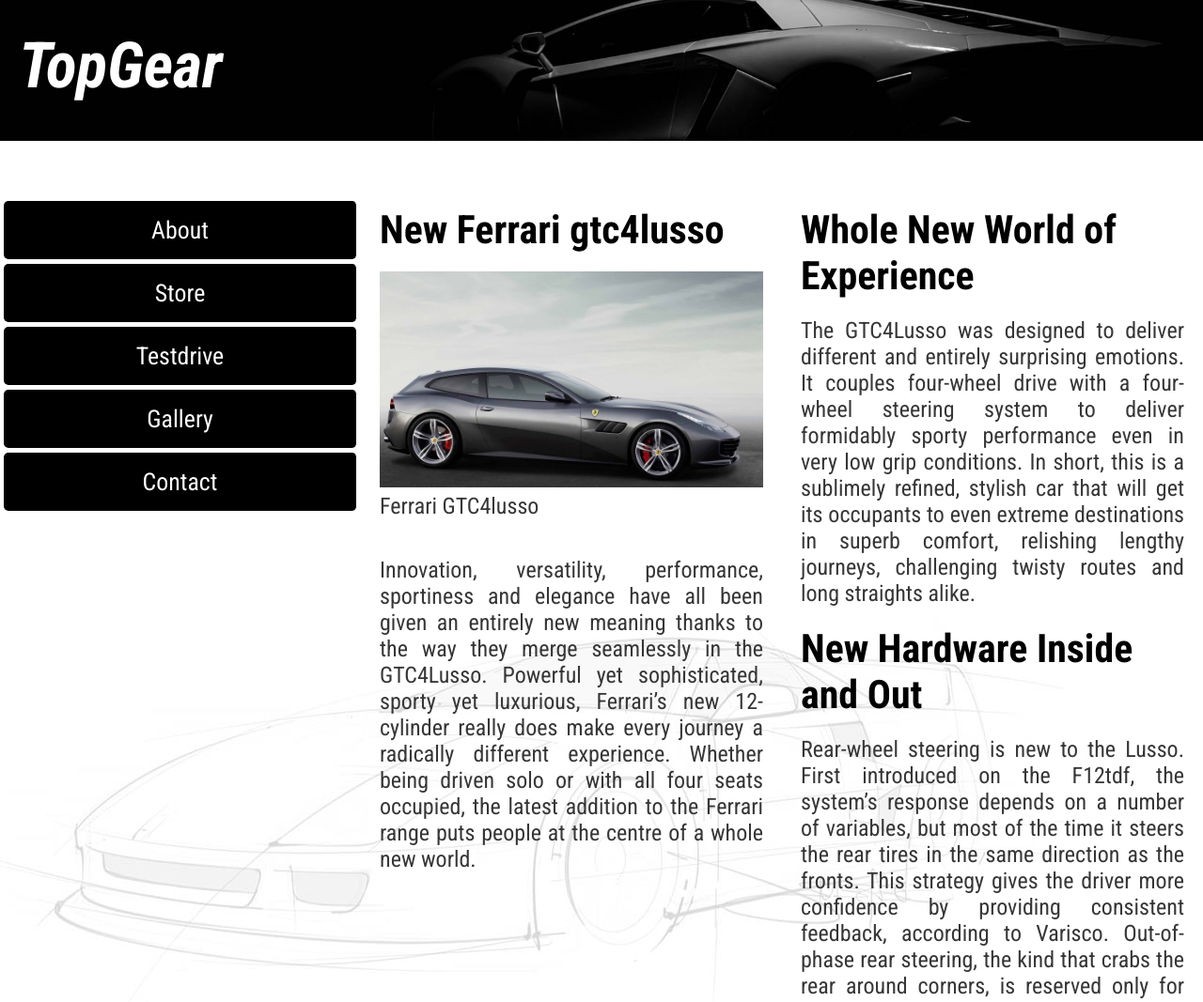
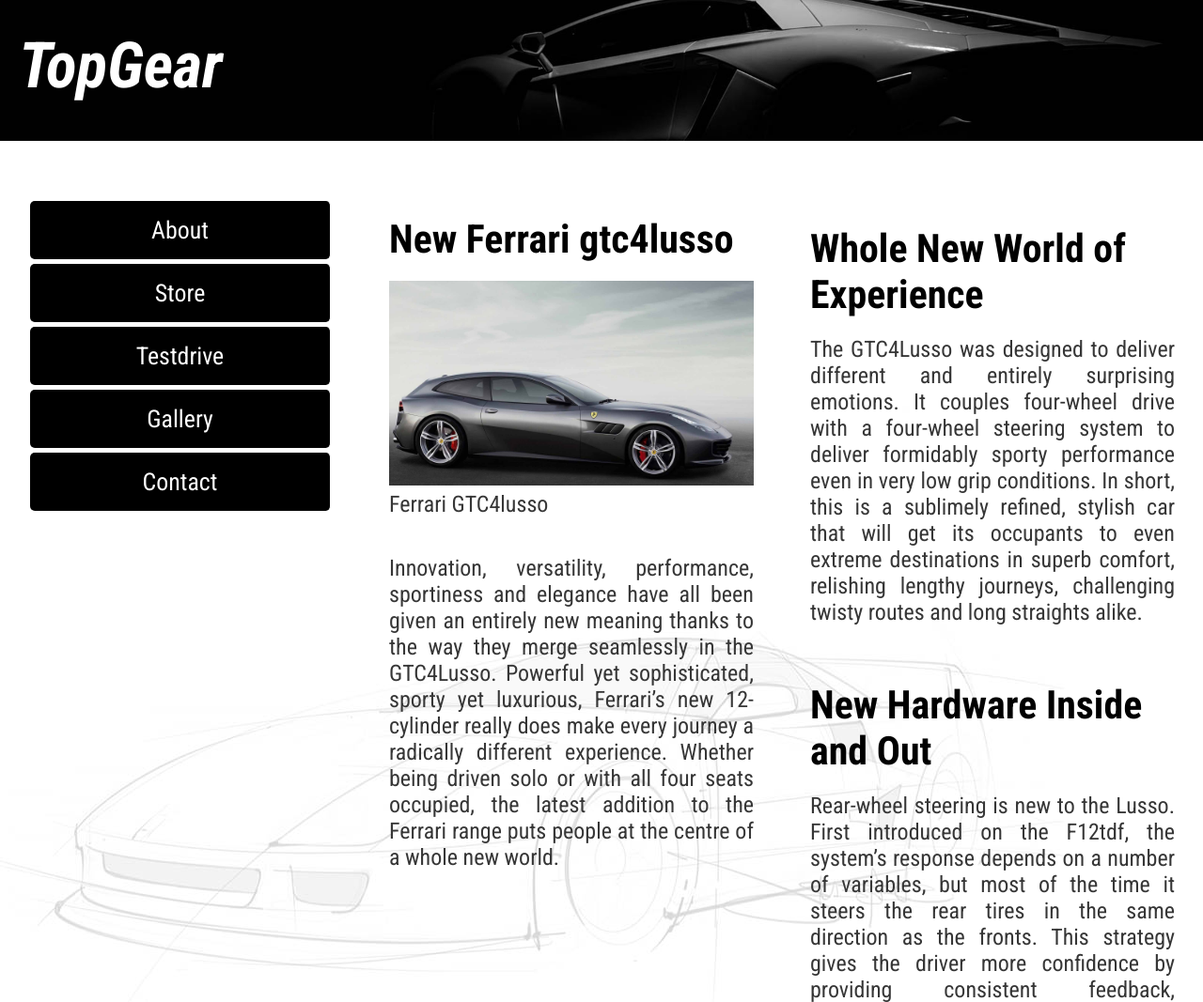
Before and after one commit to Jochx/midterm-jose-zambrano, a plain HTML site: page index.html in a window 1280 px wide. Shown: the top 1067 px of the page at 94% size. Drawn offline with Linux system fonts and the light colour scheme; a web font is replaced by a local one.

Commit message:
cambios finales02

```diff
--- a/styles/main.css
+++ b/styles/main.css
@@ -99,11 +99,17 @@ header{
 
 }
 .second {
-        padding: 20px
+        padding-left: 30px;
+        padding-right: 30px;
     }
 
-.first{
-        padding: 20px;
+
+    .first{
+        padding: 30px;
+    }
+
+ .second h2 {
+        margin-top: 40px;;
     }
 
 nav{
@@ -111,9 +117,11 @@ nav{
 }
 nav ul{
     width: 100%;
-    margin: 40px 0px 40px 0
+    margin: 40px 0 40px 0
 }
 nav li{
+    padding-left: 30px;
+        padding-right: 30px;
     width: 100%;
 }
 
@@ -214,10 +222,10 @@ footer a, ul, li{
     }
 
     .wraper{
-        width: 100%
+        width: 100%;
     }
     .header{
-        width: 100%
+        width: 100%;
     }
 
     .col {
@@ -226,11 +234,13 @@ footer a, ul, li{
     }
 
     .second {
-        padding: 20px
+        padding-left: 30px;
+        padding-right: 30px;
     }
 
+
     .first{
-        padding: 20px;
+        padding: 30px;
     }
 
     .col img {
```
